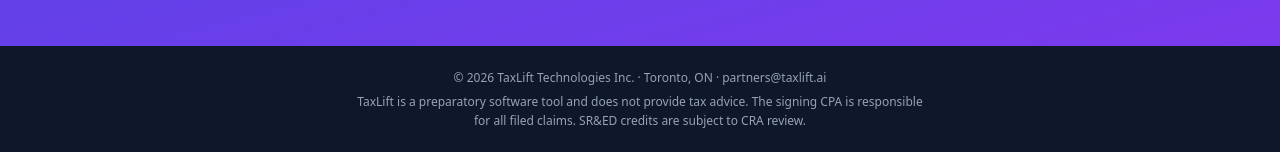
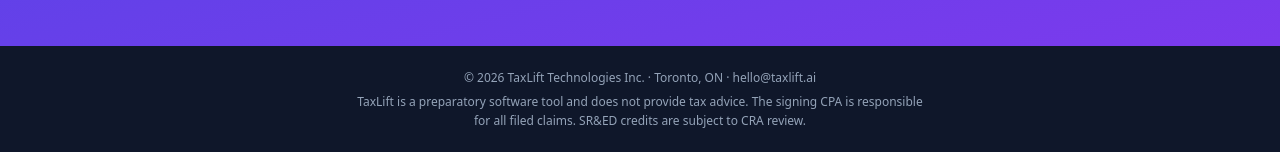
Before and after one commit to TaxLiftAI/App2026, a React (Vite) app: page /partners in a window 1280 px wide. Shown: the part 3609-3761 px from the top of the page. Built offline with nearby package versions, Linux system fonts and the light colour scheme; no server answers.

Commit message:
fix: route partner email button to hello@taxlift.ai with pre-filled subject
partners@taxlift.ai was never provisioned — button would open mail client
to a dead address. Now points to hello@taxlift.ai with subject line
'CPA Partner Program Inquiry'. Footer updated to match.

```diff
--- a/src/pages/PartnersPage.jsx
+++ b/src/pages/PartnersPage.jsx
@@ -352,7 +352,7 @@ export default function PartnersPage() {
             Apply now — it's free <ArrowRight size={15} />
           </button>
           <a
-            href="mailto:partners@taxlift.ai"
+            href="mailto:hello@taxlift.ai?subject=CPA%20Partner%20Program%20Inquiry"
             className="flex items-center gap-2 border border-white/30 text-white text-sm font-medium px-6 py-3 rounded-xl hover:bg-white/10 transition-colors"
           >
             <Mail size={14} /> Email the partner team
@@ -369,7 +369,7 @@ export default function PartnersPage() {
 
       {/* ── Footer ── */}
       <footer className="bg-slate-900 text-slate-400 text-xs text-center py-6 px-4">
-        <p>© {new Date().getFullYear()} TaxLift Technologies Inc. · Toronto, ON · partners@taxlift.ai</p>
+        <p>© {new Date().getFullYear()} TaxLift Technologies Inc. · Toronto, ON · hello@taxlift.ai</p>
         <p className="mt-1.5 max-w-xl mx-auto leading-relaxed">
           TaxLift is a preparatory software tool and does not provide tax advice.
           The signing CPA is responsible for all filed claims. SR&ED credits are subject to CRA review.
```
